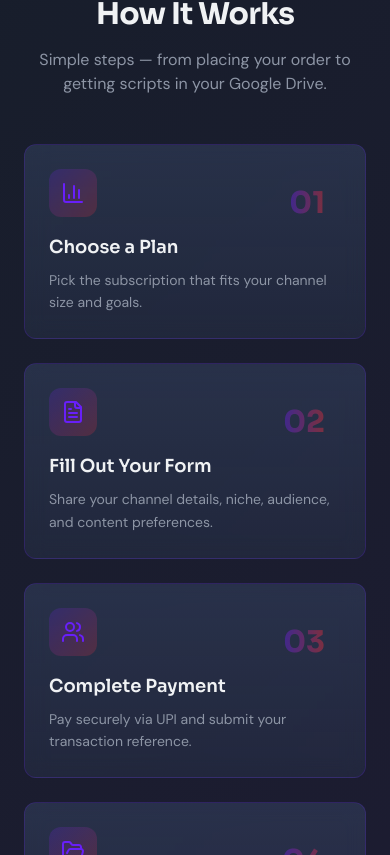
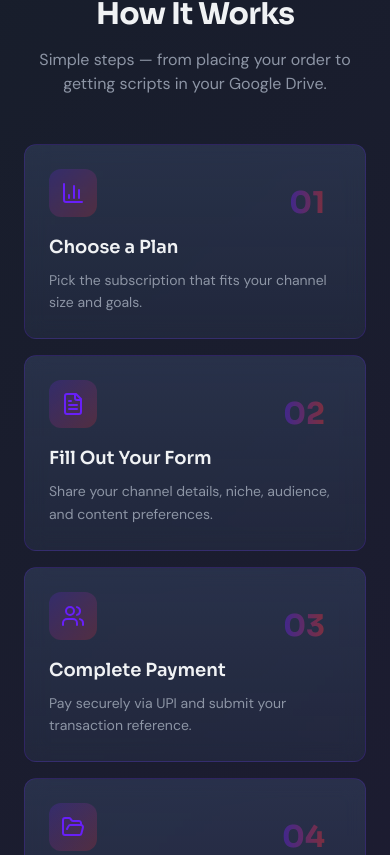
Before and after one commit to sallu-12/two, a React (Vite) app in the folder frontend/: page / in a window 390 px wide. Shown: the part 3029-3884 px from the top of the page. Built offline with nearby package versions, Linux system fonts and the light colour scheme; the HTML template or start-up script is replaced by a standard one.

Commit message:
fix: improve mobile responsiveness for How It Works grid

```diff
--- a/frontend/src/pages/Index.tsx
+++ b/frontend/src/pages/Index.tsx
@@ -190,7 +190,7 @@
             title="How It Works"
             subtitle="Simple steps — from placing your order to getting scripts in your Google Drive."
           />
-          <div className="grid gap-6 md:grid-cols-2 lg:grid-cols-4">
+          <div className="grid grid-cols-1 gap-4 sm:gap-6 sm:grid-cols-2 lg:grid-cols-4">
             {steps.map((step, i) => (
               <motion.div
                 key={step.title}
```
